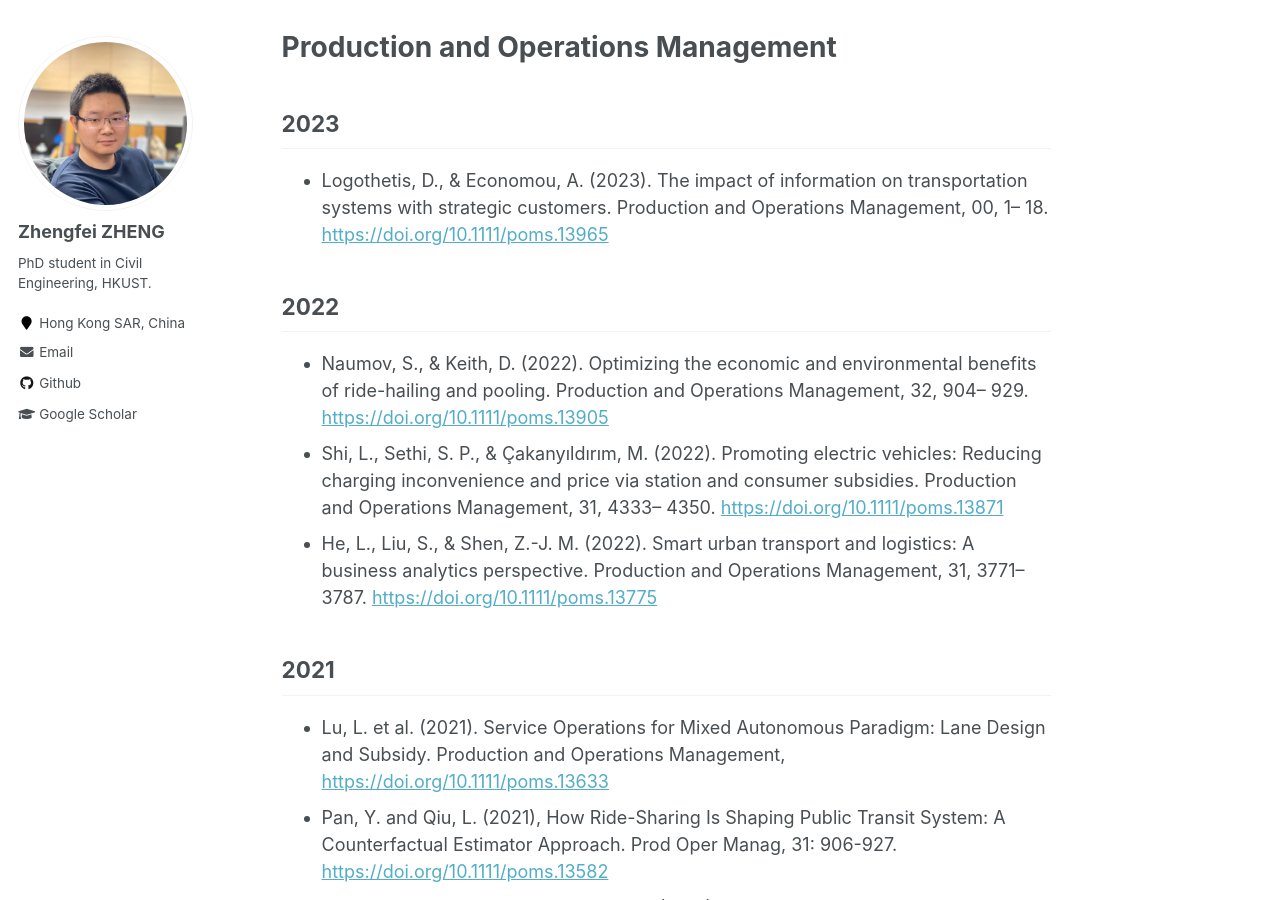
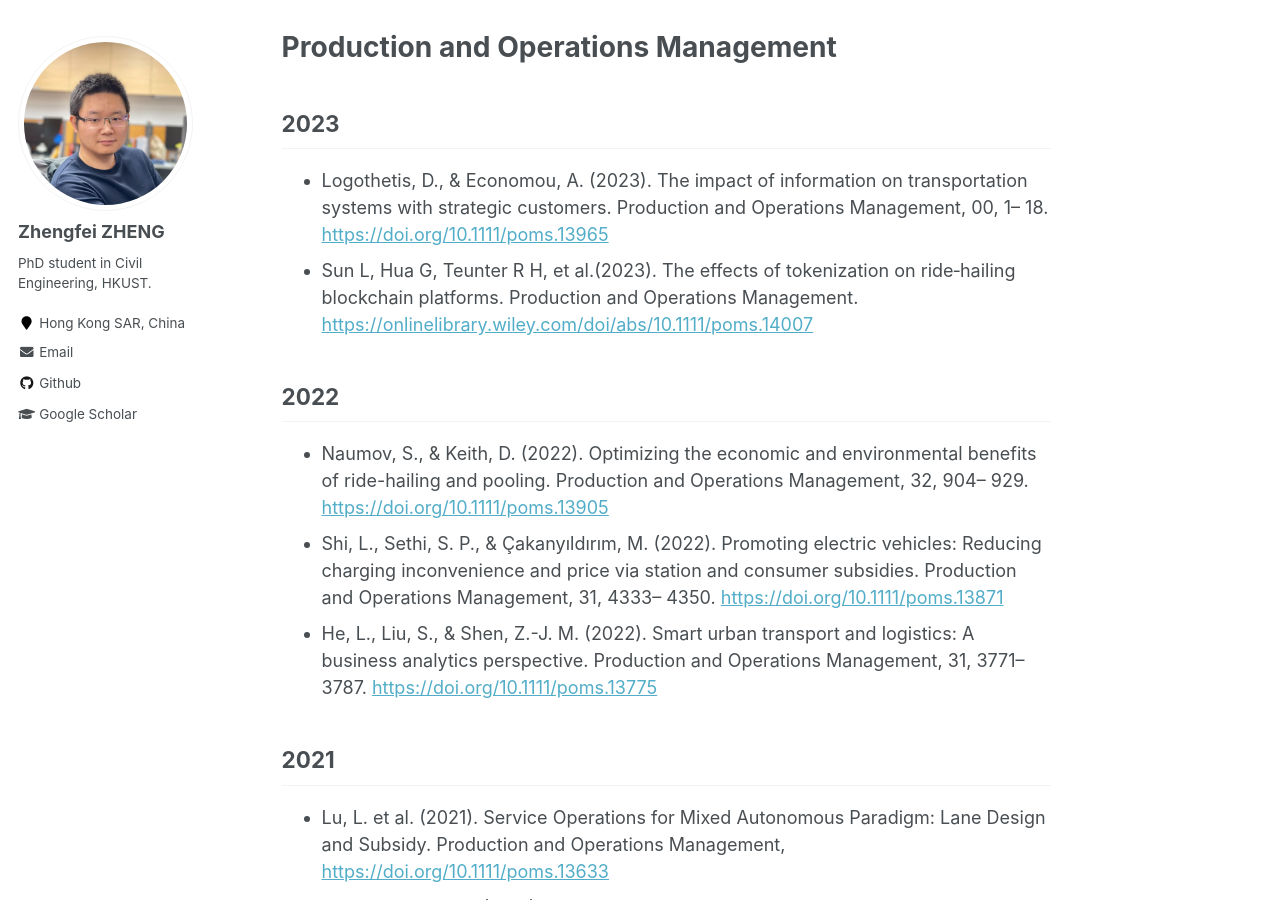
Before and after one commit to zf-z/zf-z.github.io, a Jekyll site: the page built from _posts/2023-04-26-UTD24-Transportation.md, in a window 1280 px wide and 900 px high, scrolled down 1683 px. Built offline with Jekyll 4.4.1, drawn with Linux system fonts in a browser that asks for light colours.

Commit message:
Update 2023-04-26-UTD24-Transportation.md

```diff
--- a/_posts/2023-04-26-UTD24-Transportation.md
+++ b/_posts/2023-04-26-UTD24-Transportation.md
@@ -39,6 +39,7 @@ The following list is updated from Ye Hongbo‘s [github repository](https://git
 ## 2023
 
 * Logothetis, D., & Economou, A. (2023). The impact of information on transportation systems with strategic customers. Production and Operations Management, 00, 1– 18. <https://doi.org/10.1111/poms.13965>
+* Sun L, Hua G, Teunter R H, et al.(2023). The effects of tokenization on ride‐hailing blockchain platforms. Production and Operations Management. <https://onlinelibrary.wiley.com/doi/abs/10.1111/poms.14007>
 
 ## 2022
 * Naumov, S., & Keith, D. (2022). Optimizing the economic and environmental benefits of ride-hailing and pooling. Production and Operations Management, 32, 904– 929. <https://doi.org/10.1111/poms.13905>
```
